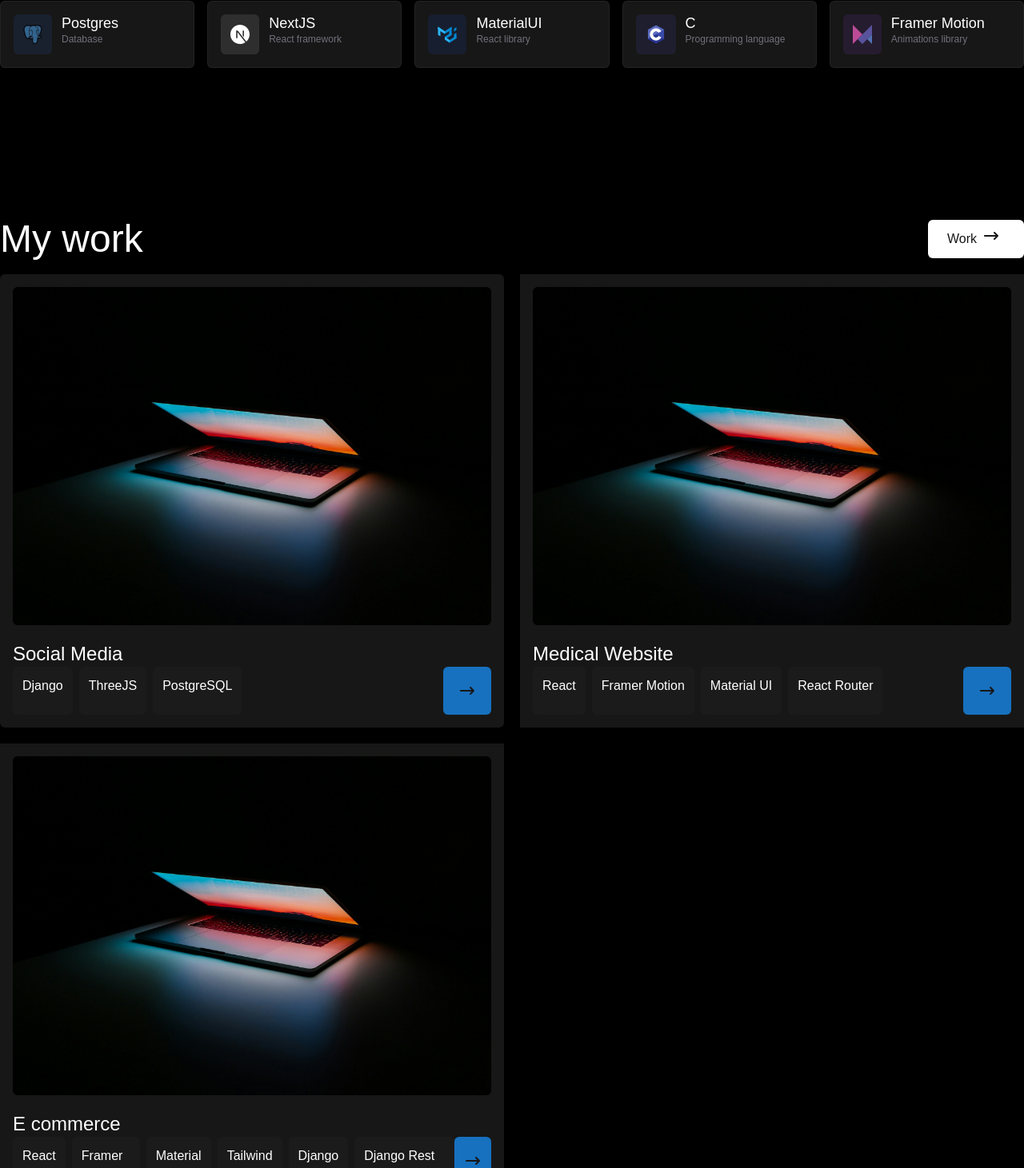
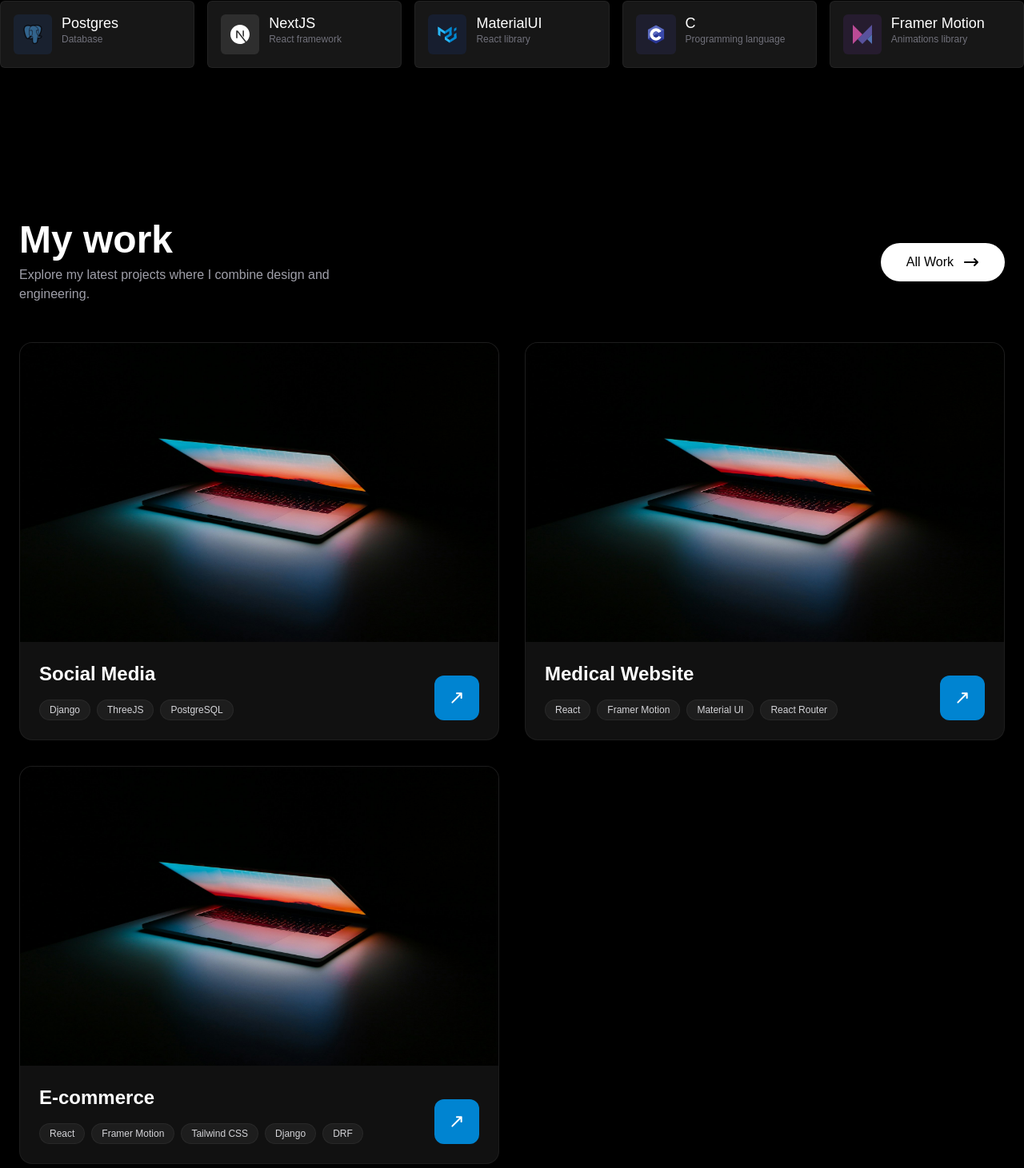
Before and after one commit to Jaro0o0/next_portfolio, a Next.js app: page / in a window 1280 px wide. Shown: the part 1116-2577 px from the top of the page at 80% size. Built offline with nearby package versions, Linux system fonts and the light colour scheme.

Commit message:
update My work

```diff
--- a/src/app/components/Portfolio/Portfolio.jsx
+++ b/src/app/components/Portfolio/Portfolio.jsx
@@ -1,163 +1,100 @@
 import Image from "next/image";
 import Link from "next/link";
-
 import { FontAwesomeIcon } from "@fortawesome/react-fontawesome";
 import { faArrowRightLong } from "@fortawesome/free-solid-svg-icons";
 
+const projects = [
+  {
+    title: "Social Media",
+    image: "/portfolio-imgs/portfolio-card-img-one.jpg",
+    tags: ["Django", "ThreeJS", "PostgreSQL"],
+    link: "/SocialMedia",
+  },
+  {
+    title: "Medical Website",
+    image: "/portfolio-imgs/portfolio-card-img-one.jpg",
+    tags: ["React", "Framer Motion", "Material UI", "React Router"],
+    link: "/SocialMedia",
+  },
+  {
+    title: "E-commerce",
+    image: "/portfolio-imgs/portfolio-card-img-one.jpg",
+    tags: ["React", "Framer Motion", "Tailwind CSS", "Django", "DRF"],
+    link: "/SocialMedia",
+  },
+];
 
 function Portfolio() {
   return (
-    <section className="py-[95px] px-0">
+    <section className="py-24 px-4 sm:px-6">
       <div className="container mx-auto max-w-7xl">
-        {/* TEXT_BOX */}
-        <div className="flex justify-between">
-          <h1 className="text-5xl text-white">My work</h1>
-          {/* BBUTTON */}
-          <div className="bg-white py-3 px-6 rounded-md flex gap-2 w-30">
-              <Link href='#' >Work</Link>
-              <FontAwesomeIcon icon={faArrowRightLong} className="w-6 h-6" />
+        {/* HEADER */}
+        <div className="flex flex-col sm:flex-row justify-between items-start sm:items-center gap-6 mb-12">
+          <div>
+            <h2 className="text-4xl md:text-5xl font-bold text-white mb-2">My work</h2>
+            <p className="text-zinc-400 max-w-md">Explore my latest projects where I combine design and engineering.</p>
           </div>
+
+          <Link
+            href="#"
+            className="group bg-white text-black py-3 px-8 rounded-full flex items-center gap-3 font-medium hover:bg-zinc-200 transition-all"
+          >
+            All Work
+            <FontAwesomeIcon icon={faArrowRightLong} className="w-5 h-5 group-hover:translate-x-1 transition-transform" />
+          </Link>
         </div>
-        {/* Grid */}
-        <div className="grid grid-cols-2 gap-5 mt-5">
-          {/* CARD_ONE */}
-          <div className="bg-[#171717] p-4 flex flex-col gap-5 rounded-md">
-            {/* IMG_BOX */}
-            <div className="flex justify-center">
+
+        {/* GRID */}
+        <div className="grid grid-cols-1 md:grid-cols-2 gap-8">
+          {projects.map((project, index) => (
+            <div
+              key={index}
+              className="group bg-[#111111] border border-white/5 rounded-2xl overflow-hidden hover:border-white/10 transition-all duration-300"
+            >
+              {/* IMAGE_BOX */}
+              <div className="aspect-[16/10] overflow-hidden relative">
                 <Image
-                src="/portfolio-imgs/portfolio-card-img-one.jpg"
-                alt="Social Media Project"
-                width={600}
-                height={600}
-                className="rounded-md"
+                  src={project.image}
+                  alt={project.title}
+                  fill
+                  className="object-cover group-hover:scale-105 transition-transform duration-500"
                 />
               </div>
-            {/* TEXT_BOX */}
-            <div>
-              <h1 className="text-2xl text-white">Social Media</h1>
-              {/* TECH_STACK_BOX*/}
-              <div className="flex justify-between">
-                {/* ICONS_BOX */}
-                <div className="flex gap-2">
-                  {/* ICON */}
-                  <div className="bg-[#1b1b1b] p-3 text-white rounded-md ">
-                    Django
-                  </div>
-                  {/* ICON */}
-                  <div className="bg-[#1b1b1b] p-3 text-white rounded-md ">
-                    ThreeJS
-                  </div>
-                  {/* ICON */}
-                  <div className="bg-[#1b1b1b] p-3 text-white rounded-md ">
-                    PostgreSQL
+
+              {/* CONTENT_BOX */}
+              <div className="p-6">
+                <div className="flex justify-between items-end gap-4">
+                  <div className="flex-1">
+                    <h3 className="text-2xl font-semibold text-white mb-4">{project.title}</h3>
+
+                    {/* TAGS */}
+                    <div className="flex flex-wrap gap-2">
+                      {project.tags.map((tag) => (
+                        <span
+                          key={tag}
+                          className="px-3 py-1 bg-white/5 text-zinc-300 text-xs font-medium rounded-full border border-white/5"
+                        >
+                          {tag}
+                        </span>
+                      ))}
                     </div>
                   </div>
 
-                {/* BTN */}
-                <Link href='/SocialMedia' className="bg-[#1771BF] w-15 h-15 rounded-md flex items-center justify-center">
-                  <FontAwesomeIcon icon={faArrowRightLong} className="w-10 h-10" />
-                </Link>
-              </div>
-            </div>
-
-          </div>
-
-          {/* CARD_TWO */}
-          <div className="bg-[#171717] p-4 flex flex-col gap-5">
-            {/* IMG_BOX */}
-            <div className="flex justify-center">
-              <Image
-                src="/portfolio-imgs/portfolio-card-img-one.jpg"
-                alt="Medical Website Project"
-                width={600}
-                height={600}
-                className="rounded-md"
+                  {/* ACTION_BTN */}
+                  <Link
+                    href={project.link}
+                    className="w-14 h-14 bg-sky-600 hover:bg-sky-500 text-white rounded-xl flex items-center justify-center transition-colors group/btn"
+                    aria-label={`View ${project.title} project`}
+                  >
+                    <FontAwesomeIcon
+                      icon={faArrowRightLong}
+                      className="w-6 h-6 -rotate-45 group-hover/btn:rotate-0 transition-transform"
                     />
-            </div>
-            {/* TEXT_BOX */}
-            <div>
-              <h1 className="text-2xl text-white">Medical Website</h1>
-              {/* TECH_STACK_BOX*/}
-              <div className="flex justify-between">
-                {/* ICONS_BOX */}
-                <div className="flex gap-2">
-                  {/* ICON */}
-                  <div className="bg-[#1b1b1b] p-3 text-white rounded-md ">
-                    React
-                  </div>
-                  {/* ICON */}
-                  <div className="bg-[#1b1b1b] p-3 text-white rounded-md ">
-                    Framer Motion
-                  </div>
-                  {/* ICON */}
-                  <div className="bg-[#1b1b1b] p-3 text-white rounded-md ">
-                    Material UI
-                  </div>
-                  {/* ICON */}
-                  <div className="bg-[#1b1b1b] p-3 text-white rounded-md ">
-                    React Router
-                  </div>
-                </div>
-                {/* BTN */}
-                <Link href='/SocialMedia' className="bg-[#1771BF] w-15 h-15 rounded-md flex items-center justify-center">
-                  <FontAwesomeIcon icon={faArrowRightLong} className="w-10 h-10" />
                   </Link>
                 </div>
               </div>
             </div>
-
-          {/* CARD_THREE */}
-          <div className="bg-[#171717] p-4 flex flex-col gap-5">
-            {/* IMG_BOX */}
-            <div className="flex justify-center">
-              <Image
-                src="/portfolio-imgs/portfolio-card-img-one.jpg"
-                alt="E-commerce Project"
-                width={600}
-                height={600}
-                className="rounded-md"
-              />
-            </div>
-            {/* TEXT_BOX */}
-            <div>
-              <h1 className="text-2xl text-white">E commerce</h1>
-              {/* TECH_STACK_BOX*/}
-              <div className="flex justify-between">
-                {/* ICONS_BOX */}
-                <div className="flex gap-2">
-                  {/* ICON */}
-                  <div className="bg-[#1b1b1b] p-3 text-white rounded-md ">
-                    React
-                  </div>
-                  {/* ICON */}
-                  <div className="bg-[#1b1b1b] p-3 text-white rounded-md ">
-                    Framer Motion
-                  </div>
-                  {/* ICON */}
-                  <div className="bg-[#1b1b1b] p-3 text-white rounded-md ">
-                    Material UI
-                  </div>
-                  {/* ICON */}
-                  <div className="bg-[#1b1b1b] p-3 text-white rounded-md ">
-                    Tailwind CSS
-                  </div>
-                  {/* ICON */}
-                  <div className="bg-[#1b1b1b] p-3 text-white rounded-md ">
-                    Django
-                  </div>
-                    {/* ICON */}
-                  <div className="bg-[#1b1b1b] p-3 text-white rounded-md ">
-                    Django Rest Framework
-                  </div>
-                </div>
-                 {/* BTN */}
-                <Link href='/SocialMedia' className="bg-[#1771BF] w-15 h-15 rounded-md flex items-center justify-center">
-                  <FontAwesomeIcon icon={faArrowRightLong} className="w-10 h-10" />
-                </Link>
-
-              </div>
-            </div>
-          </div>
+          ))}
         </div>
       </div>
     </section>
```
Lines whose indentation alone changed are shown as unchanged.
